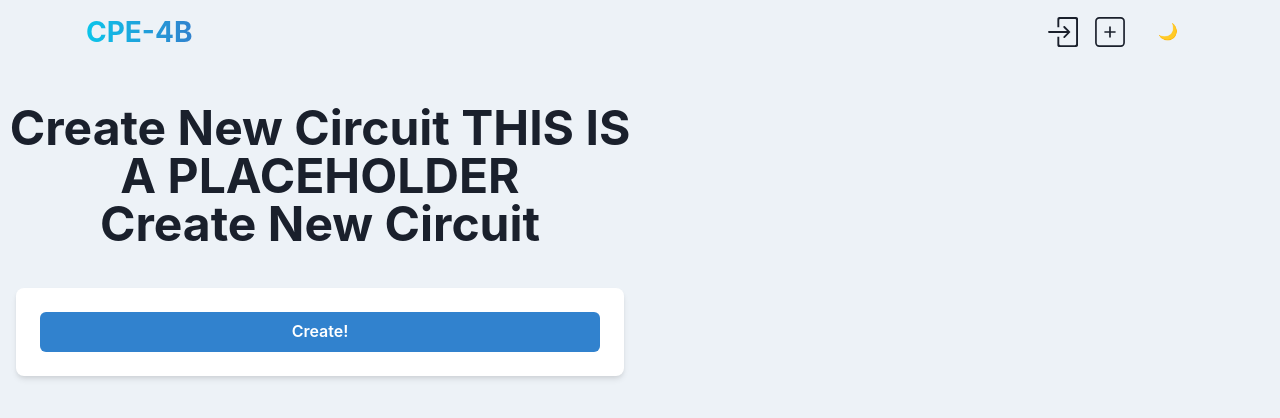
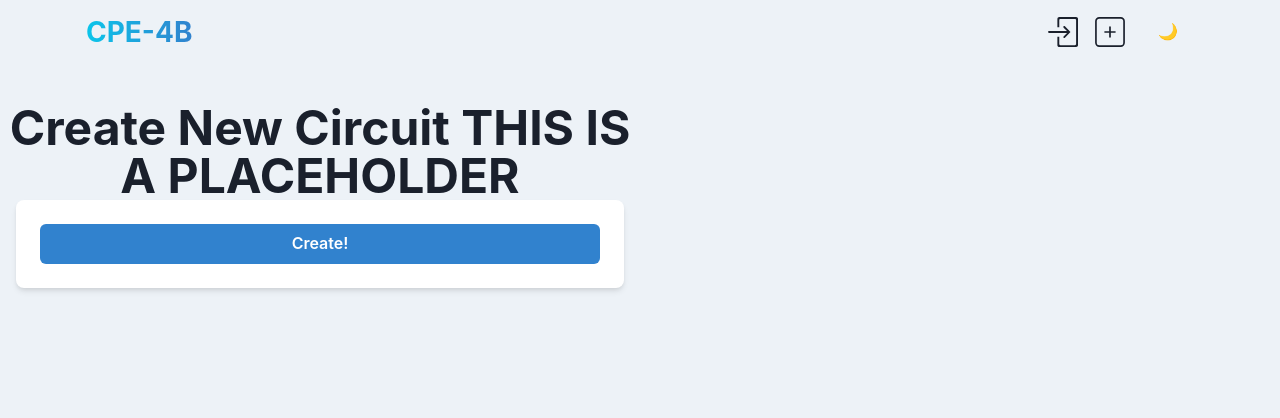
Before and after one commit to Kyonpon/CPE_Trainer, a React (Vite) app in the folder frontend/: page /create in a window 1280 px wide. Shown: the top 418 px of the page. Built offline with nearby package versions, Linux system fonts and the light colour scheme.

Commit message:
removed the dynamic heading a organized the code a bit

```diff
--- a/frontend/src/components/PushDatabaseNewCircuit.jsx
+++ b/frontend/src/components/PushDatabaseNewCircuit.jsx
@@ -1,7 +1,6 @@
 import {
   Box,
   Container,
-  Heading,
   Input,
   useColorModeValue,
   VStack,
@@ -25,22 +24,6 @@ function PushDatabaseNewCircuit_try() {
     });
 
   const location = useLocation();
-
-  // Determine the heading based on the current URL
-  const getHeadingText = () => {
-    const path = location.pathname;
-    if (path.includes("createcb")) {
-      return "Create Combinational Logic Circuit";
-    }
-    if (path.includes("createul")) {
-      return "Create Universal Logic Circuit";
-    }
-    if (path.includes("create")) {
-      return "Create New Circuit";
-    }
-    return "Manage Circuits";
-  };
-
   const { createUniversalLogicCircuit } = useUlCircuits();
   const { createCombiLogicCircuit } = useCBCircuits();
 
@@ -66,9 +49,6 @@ function PushDatabaseNewCircuit_try() {
   return (
     <Container maxW={"container.sm"}>
       <VStack spacing={10}>
-        <Heading as={"h1"} size={"2xl"} textAlign={"center"}>
-          {getHeadingText()}
-        </Heading>
         <Box
           w={"full"}
           bg={useColorModeValue("white", "gray.800")}
@@ -76,6 +56,7 @@ function PushDatabaseNewCircuit_try() {
           rounded={"lg"}
           shadow={"md"}
         >
+          {/* this is the form */}
           <VStack spacing={4}>
             {/* Render input fields based on the URL */}
             {(() => {
```
